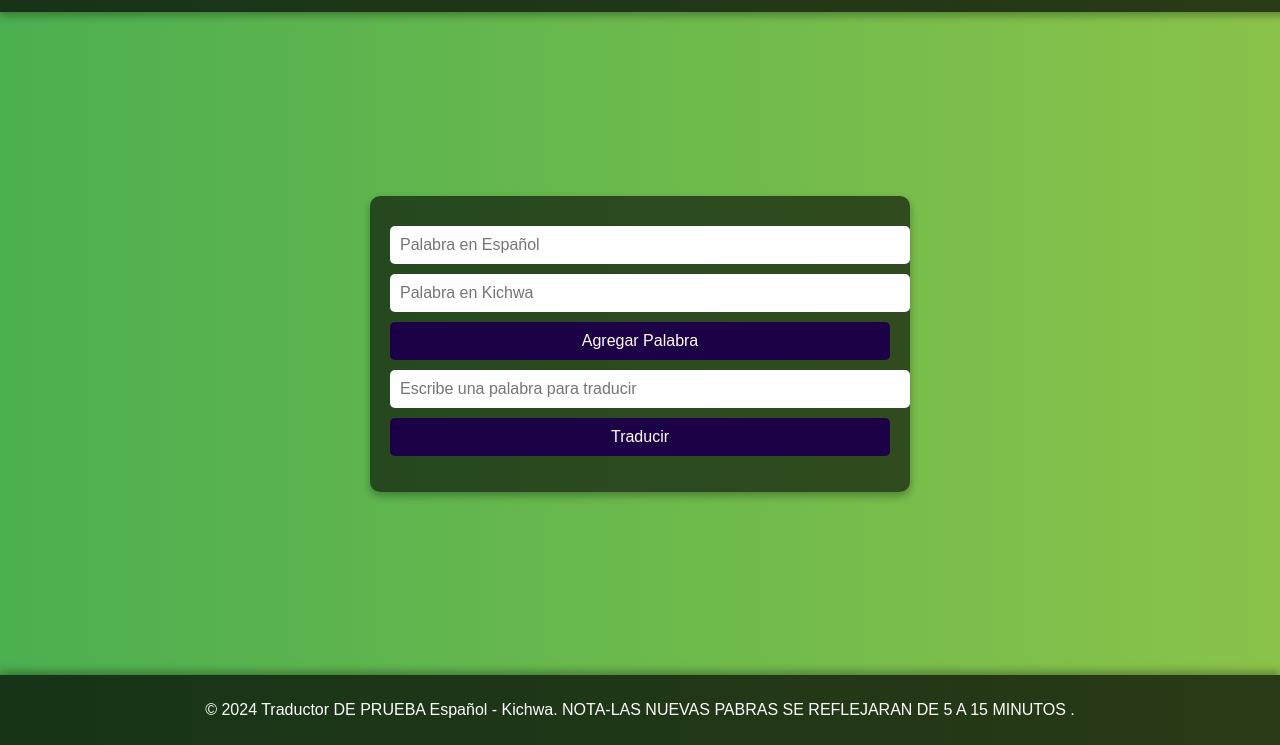
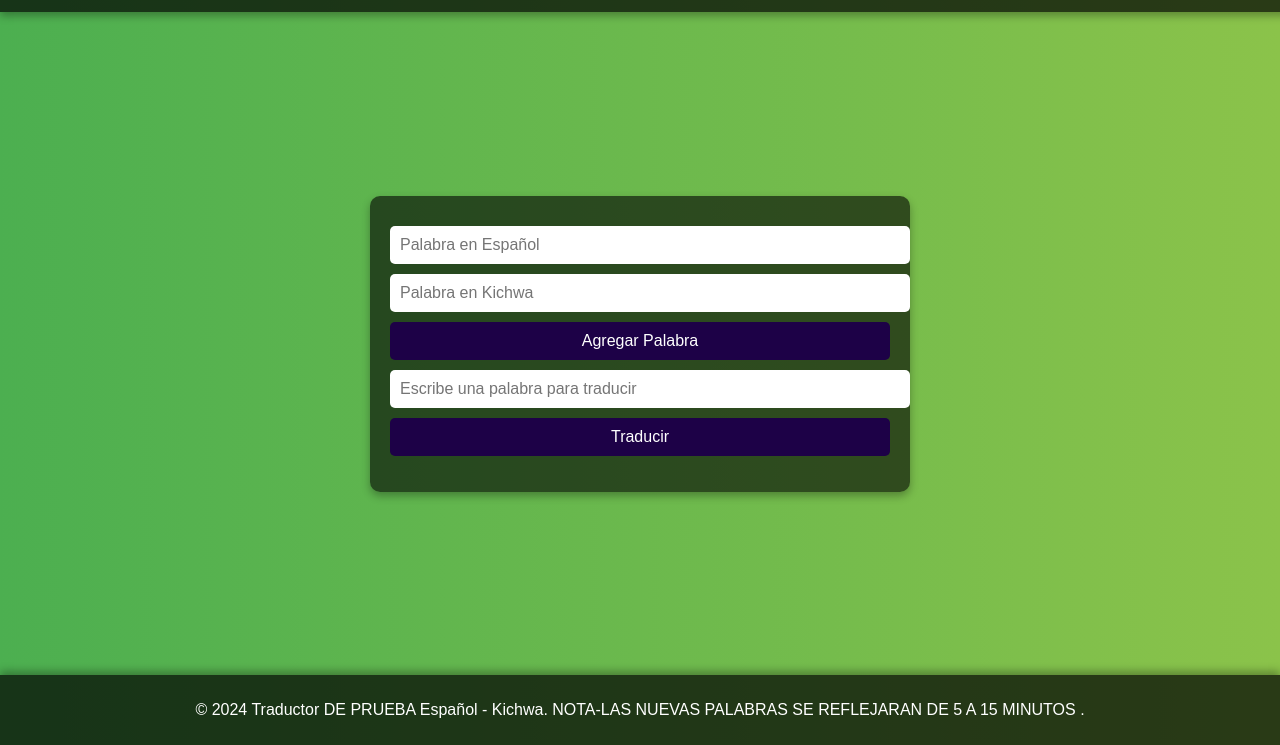
Before and after one commit to dimitri0909/traductor, a plain HTML site: page index.html in a window 1280 px wide. Shown: the part 55-800 px from the top of the page. Drawn offline with Linux system fonts and the light colour scheme.

Commit message:
Update index.html

```diff
--- a/index.html
+++ b/index.html
@@ -25,7 +25,7 @@
 
   </main>
   <footer>
-      <p>&copy; 2024 Traductor DE PRUEBA Español - Kichwa. NOTA-LAS NUEVAS PABRAS SE REFLEJARAN DE 5 A 15 MINUTOS .</p>
+      <p>&copy; 2024 Traductor DE PRUEBA Español - Kichwa. NOTA-LAS NUEVAS PALABRAS SE REFLEJARAN DE 5 A 15 MINUTOS .</p>
   </footer>
   <script src="scripts.js"></script>
 </body>
```
